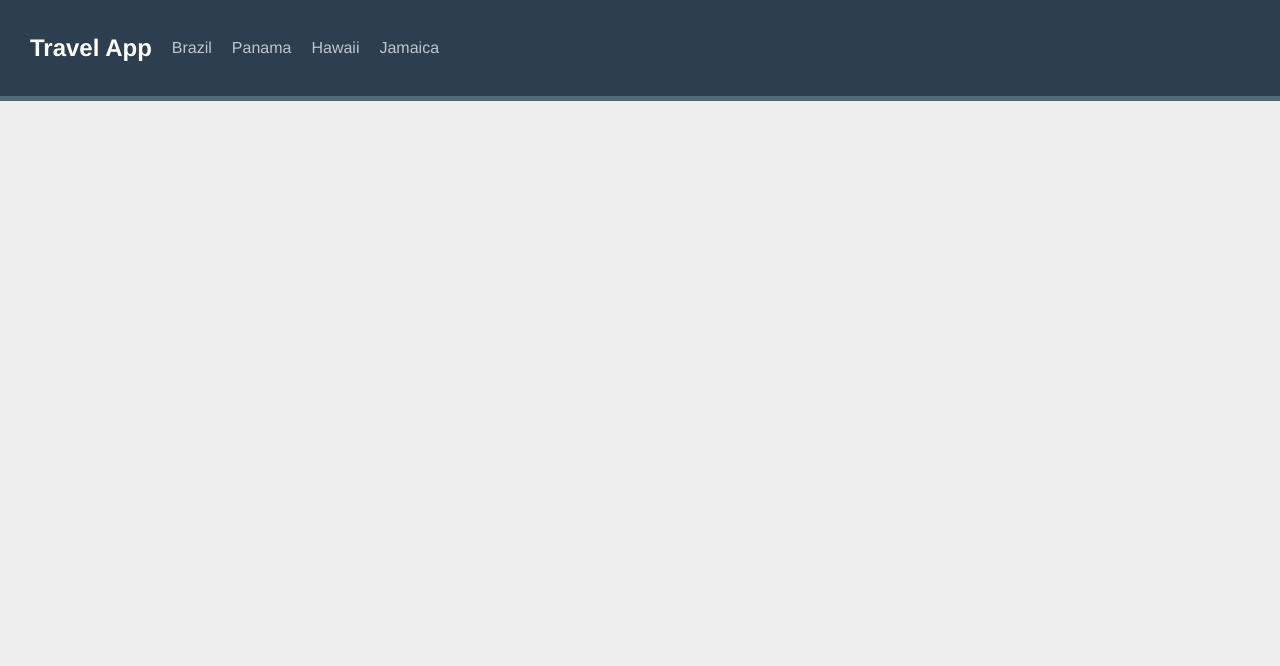
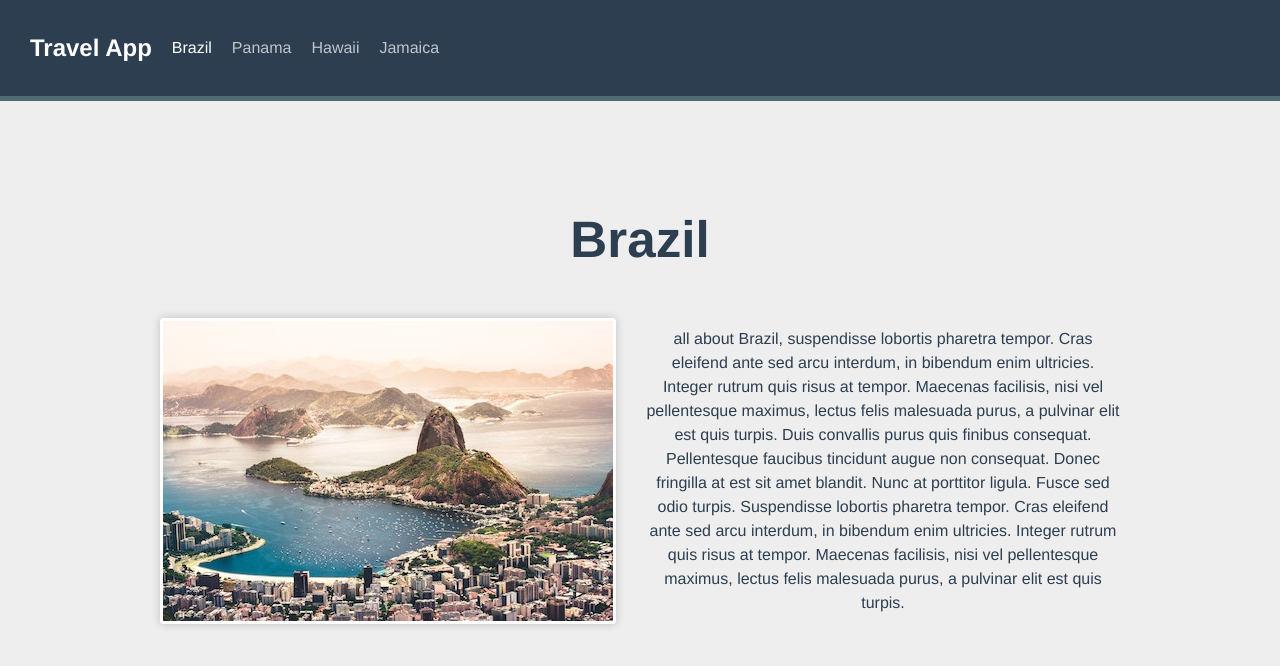
Before and after one commit to analyst15/TravelApp, a Vue app: page /destination/1/brazil in a window 1280 px wide. Shown: the top 666 px of the page. Built offline with nearby package versions, Linux system fonts and the light colour scheme.

Commit message:
route props

```diff
--- a/src/router/index.js
+++ b/src/router/index.js
@@ -7,7 +7,7 @@ const routes = [
     path:'/destination/:id/:slug',
     name: 'destination.show',
     component: ()=> import('@/views/DestinationShow.vue'),
-    props: true
+    props: route => ({id: parseInt(route.params.id)})
     }
 ]
 
--- a/src/views/DestinationShow.vue
+++ b/src/views/DestinationShow.vue
@@ -11,12 +11,12 @@
   import sourceData from '@/data.json'
   export default {
     props: {
-      id: {type: string, required: true}
+      id: {type: Number, required: true}
     },
     computed:{
       destination() {
         return sourceData.destinations.find(
-          (destination) => destination.id == parseInt(this.id)
+          (destination) => destination.id === this.id
         );
       },
     },
```
